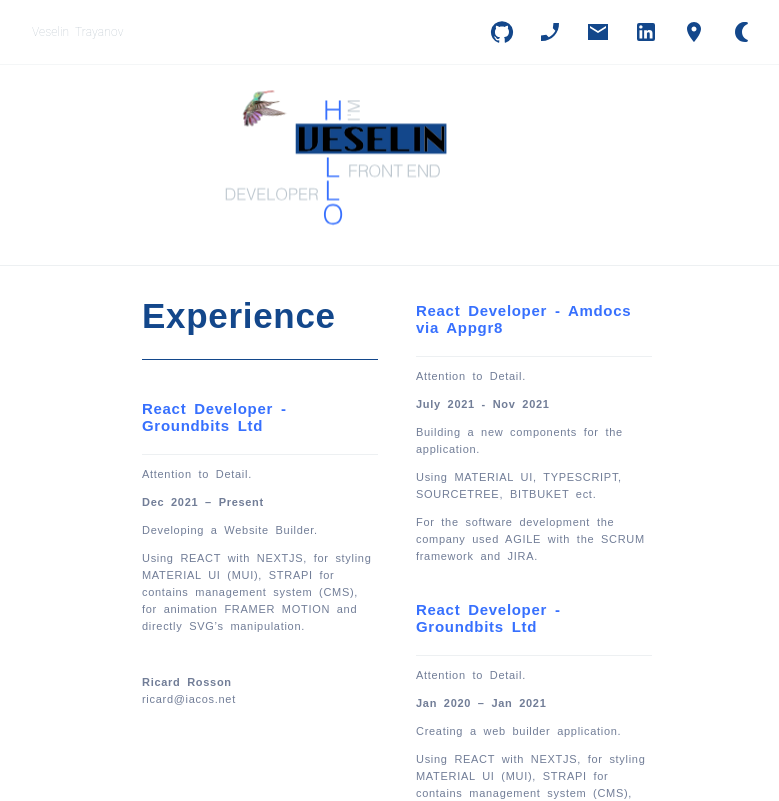
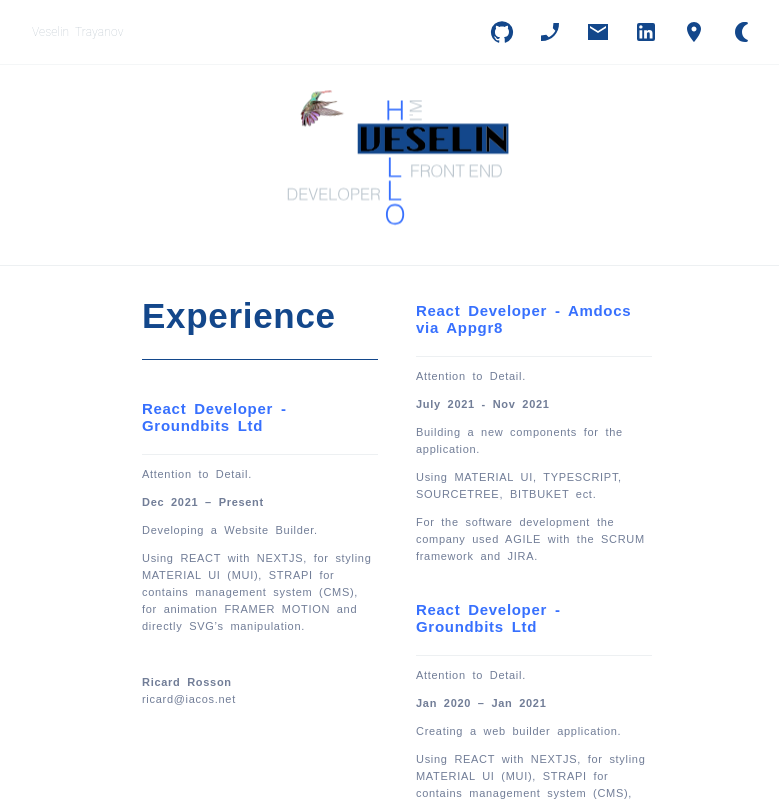
Before and after one commit to bacc0/trayanovCV, a Next.js app: page / in a window 1280 px wide. Shown: the top 801 px of the page, without its empty margins (243-1022 px from the left). Built offline with nearby package versions, Linux system fonts and the light colour scheme.

Commit message:
hype position

```diff
--- a/_components/_illustratins/TitleSVG.js
+++ b/_components/_illustratins/TitleSVG.js
@@ -11,16 +11,23 @@ export default ({ logo_W_H, primeLettersColor, secLettersColor, thirdLogoColor,
      return (
           <Fragment>
                <motion.div
-               initial={{ opacity: 0.8, scale: 0.16}}
+                    initial={{ opacity: 0.8, scale: 0.16 }}
                     animate={{ opacity: 1, scale: 0.16 }}
-               transition={{ delay: 2, duration: 1.5  }} >
+                    transition={{ delay: 2, duration: 1.5 }}
+               >
+
+                    {/* ---------------------   how use Tumult HYPE 4 (https://tumult.com/hype/) ---------------     */}
+                    {/* ---------------------   Copy from the HTML file (div and script)          ---------------     */}
+                    {/* --------------------    import Script from 'next/script'                 ---------------     */}
+                    {/* --------------------    ad generated folder to PUBLIC folder             ---------------     */}
+
                     <div id="colibri_hype_container"
                          class="HYPE_document"
                          style={{
                               // backgroundColor:'red',
                               position: "relative",
                               top: 340,
-                                        right: 860,
+                              right: 500,
                               margin: 'auto',
                               position: 'relative',
                               width: '600px',
@@ -35,11 +42,12 @@ export default ({ logo_W_H, primeLettersColor, secLettersColor, thirdLogoColor,
                     strategy="afterInteractive"
                >
                </Script>
+               {/* ---------------------                end                 --------------------------------     */}
 
                <motion.div
-                               initial={{  y: -200 }}
-                               animate={{  y: -158  }}
-                               transition={{  }}
+                    initial={{ y: -200 , x: 62}}
+                    animate={{ y: -158, x: 62 }}
+                    transition={{}}
 
                >
                     <svg
@@ -326,7 +334,7 @@ export default ({ logo_W_H, primeLettersColor, secLettersColor, thirdLogoColor,
 
                               <motion.path
                                    initial={{ opacity: 1, y: 0, scale: 1, x: 0, y: 0 }}
-                              animate={{ opacity: 0, y: 0 , scale: 0, x: 25, y: 10 }}
+                                   animate={{ opacity: 0, y: 0, scale: 0, x: 25, y: 10 }}
                                    transition={{ delay: 0.45, duration: 0.5 }}
 
                                    d="M175.383,78.782 L175.383,47.605 L199.548,47.605 L199.548,50.116 L178.814,50.116 L178.814,61.375 L197.53,61.375 L197.53,63.886 L178.814,63.886 L178.814,76.271 L200.052,76.271 L200.052,78.782 z"
```
Lines whose indentation alone changed are shown as unchanged.
